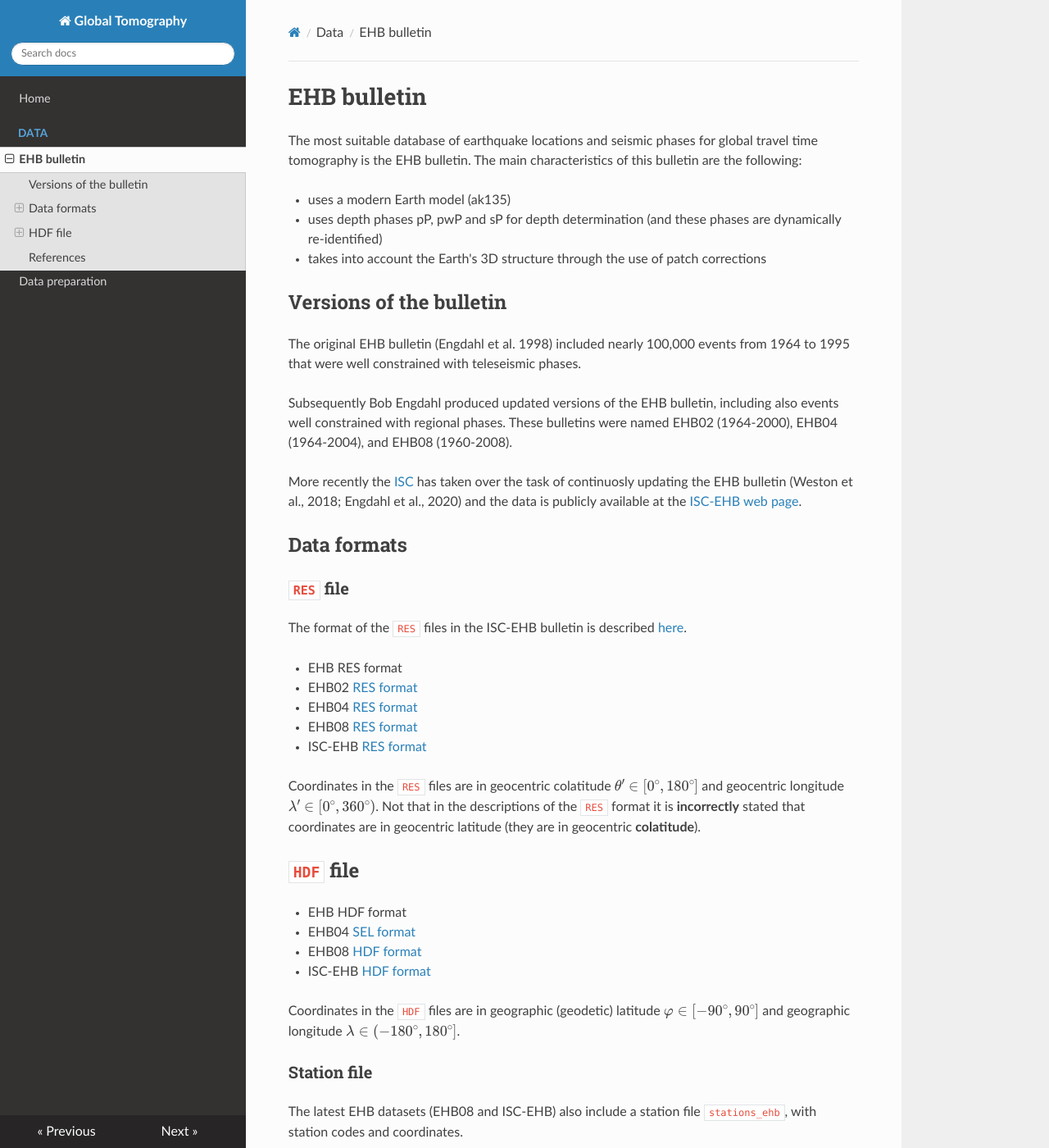
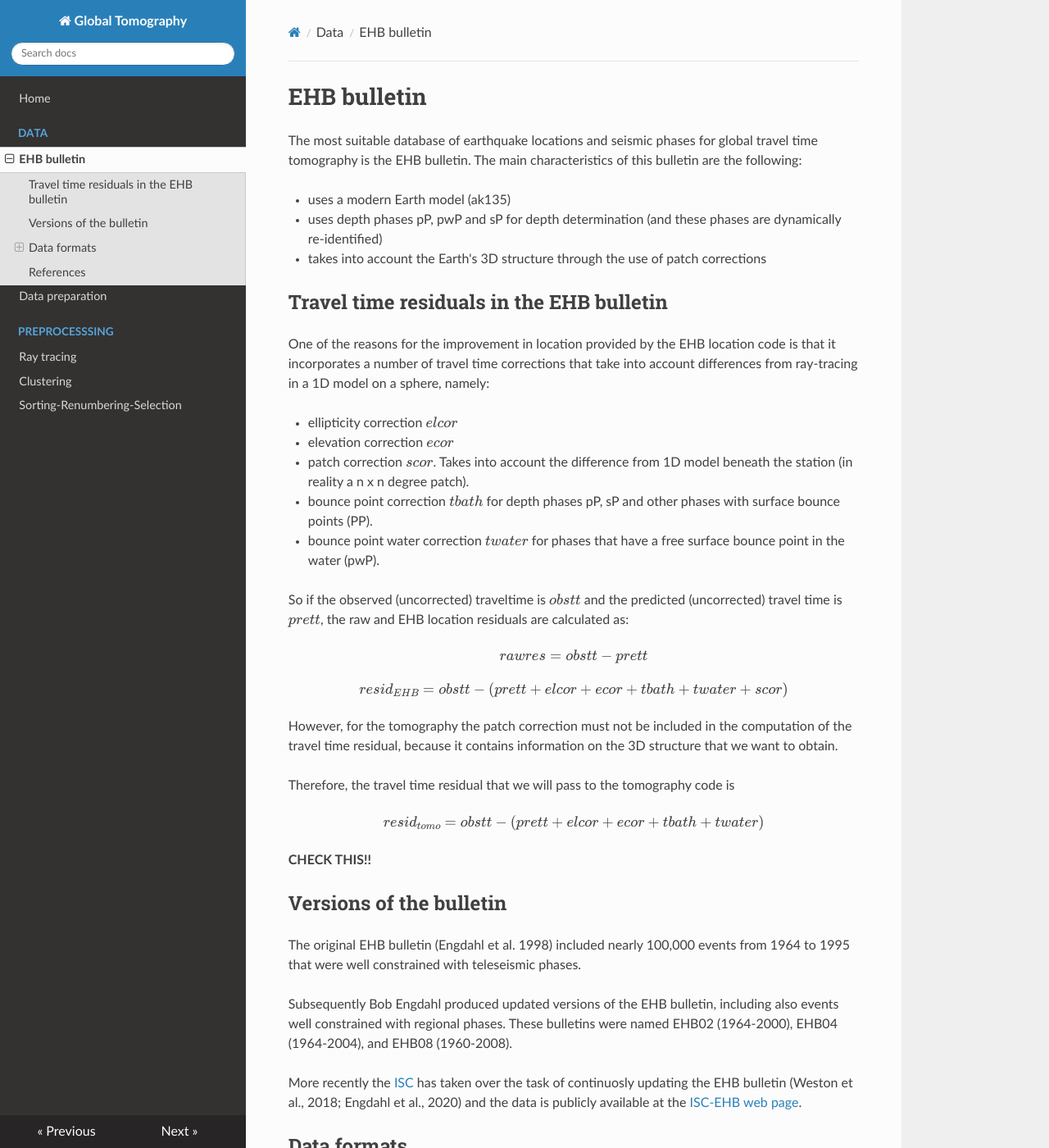
Before and after one commit to avillasenorh/gtomo_docs, an MkDocs documentation site: the page built from docs/data/ehb.md, in a window 1280 px wide and 1400 px high. Shown: the whole window at 82% size. Built offline with MkDocs 1.6.1, drawn with Linux system fonts in a browser that asks for light colours; nearby versions of some CDN libraries; formulas are drawn with MathJax 3.

Commit message:
incremental changes to documentation

```diff
--- a/docs/data/ehb.md
+++ b/docs/data/ehb.md
@@ -8,6 +8,38 @@ of this bulletin are the following:
 - uses depth phases pP, pwP and sP for depth determination (and these phases are
   dynamically re-identified)
 - takes into account the Earth's 3D structure through the use of patch corrections
+
+## Travel time residuals in the EHB bulletin
+
+One of the reasons for the improvement in location provided by the EHB location code is
+that it incorporates a number of travel time corrections that take into account differences
+from ray-tracing in a 1D model on a sphere, namely:
+
+- ellipticity correction \( elcor \)
+- elevation correction \( ecor \)
+- patch correction \( scor \). Takes into account the difference from 1D
+  model beneath the station (in reality a n x n degree patch).
+- bounce point correction \( tbath \) for depth phases pP, sP and
+  other phases with surface bounce points (PP).
+- bounce point water correction \( twater \) for phases that have
+  a free surface bounce point in the water (pwP).
+
+So if the observed (uncorrected) traveltime is \( obstt \) and the predicted (uncorrected)
+travel time is \( prett \), the raw and EHB location residuals are calculated as:
+
+$$rawres = obstt - prett$$
+
+$$resid_{EHB} = obstt - (prett + elcor + ecor + tbath + twater + scor)$$
+
+However, for the tomography the patch correction must not be included in the computation
+of the travel time residual, because it contains information on the 3D structure that we
+want to obtain.
+
+Therefore, the travel time residual that we will pass to the tomography code is
+
+$$resid_{tomo} = obstt - (prett + elcor + ecor + tbath + twater)$$
+
+**CHECK THIS!!**
 
 ## Versions of the bulletin
 
@@ -27,7 +59,6 @@ More recently the [ISC](http://www.isc.ac.uk) has taken over the task of continu
 
 ### `RES` file
 
-
 The format of the `RES` files in the ISC-EHB bulletin is described [here](isc-ehb_res_format.md).
 
 - EHB RES format
@@ -41,7 +72,7 @@ and geocentric longitude \( \lambda^\prime \in [0^\circ,360^\circ) \). Not that
 of the `RES` format it is **incorrectly** stated that coordinates are in geocentric latitude (they
 are in geocentric **colatitude**).
 
-## `HDF` file
+### `HDF` file
 
 - EHB HDF format
 - EHB04 [SEL format](ehb04_sel_format.md)
--- a/mkdocs.yml
+++ b/mkdocs.yml
@@ -5,6 +5,10 @@ nav:
 - Data:
     - 'EHB bulletin': 'data/ehb.md'
     - 'Data preparation': 'data/preparation.md'
+- Preprocesssing:
+    - 'Ray tracing': 'preprocessing/trace.md'
+    - 'Clustering': 'preprocessing/clustering.md'
+    - 'Sorting-Renumbering-Selection': 'preprocessing/selection.md'
 
 extra_javascript:
 - https://cdnjs.cloudflare.com/ajax/libs/mathjax/2.7.0/MathJax.js?config=TeX-AMS-MML_HTMLorMML
```
Also changed, not shown: docs/data/preparation.md (+1 -1 lines), docs/preprocessing/clustering.md (added, +28 -0 lines), docs/preprocessing/selection.md (added, +1 -0 lines), docs/preprocessing/trace.md (added, +128 -0 lines).
